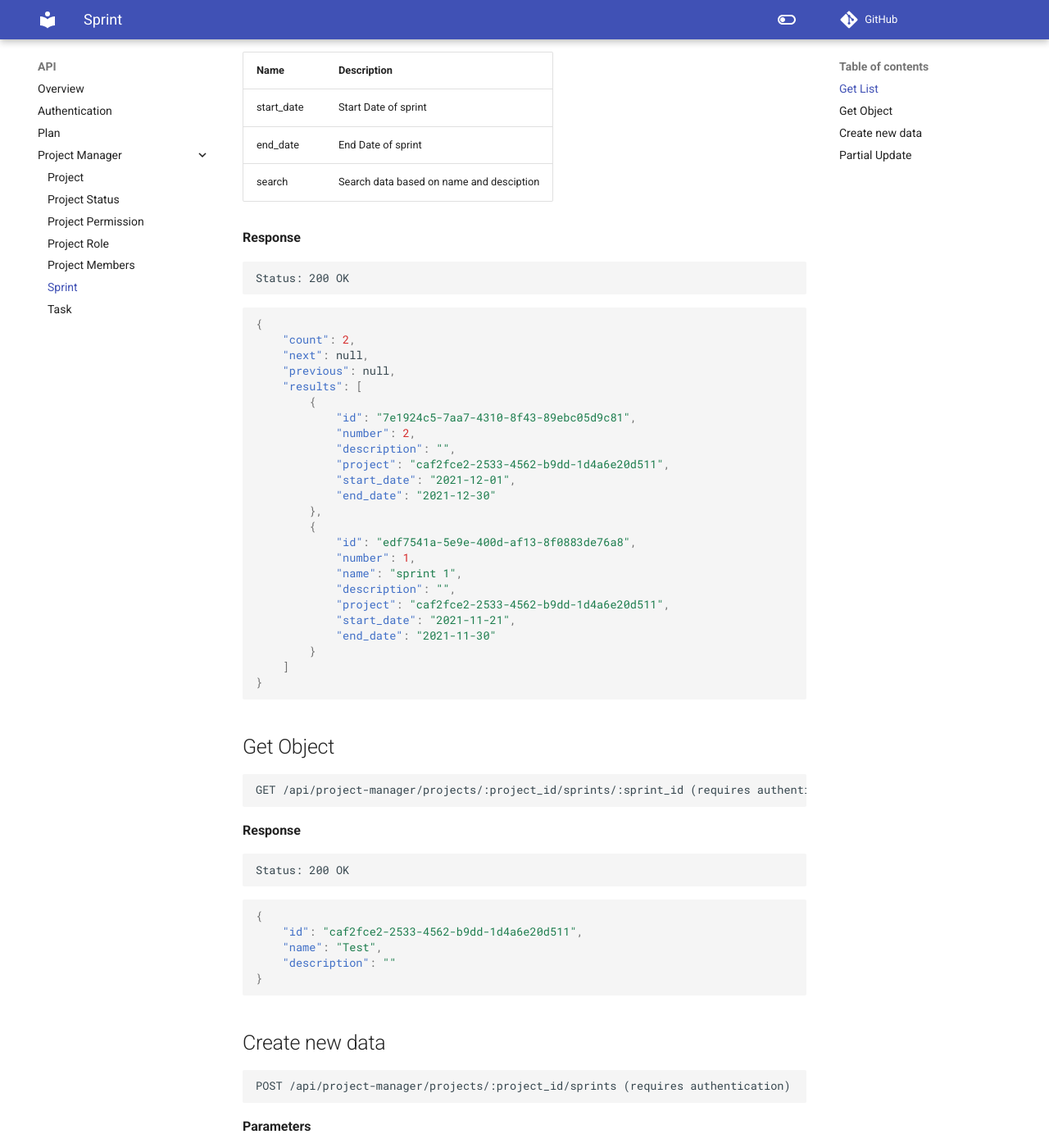
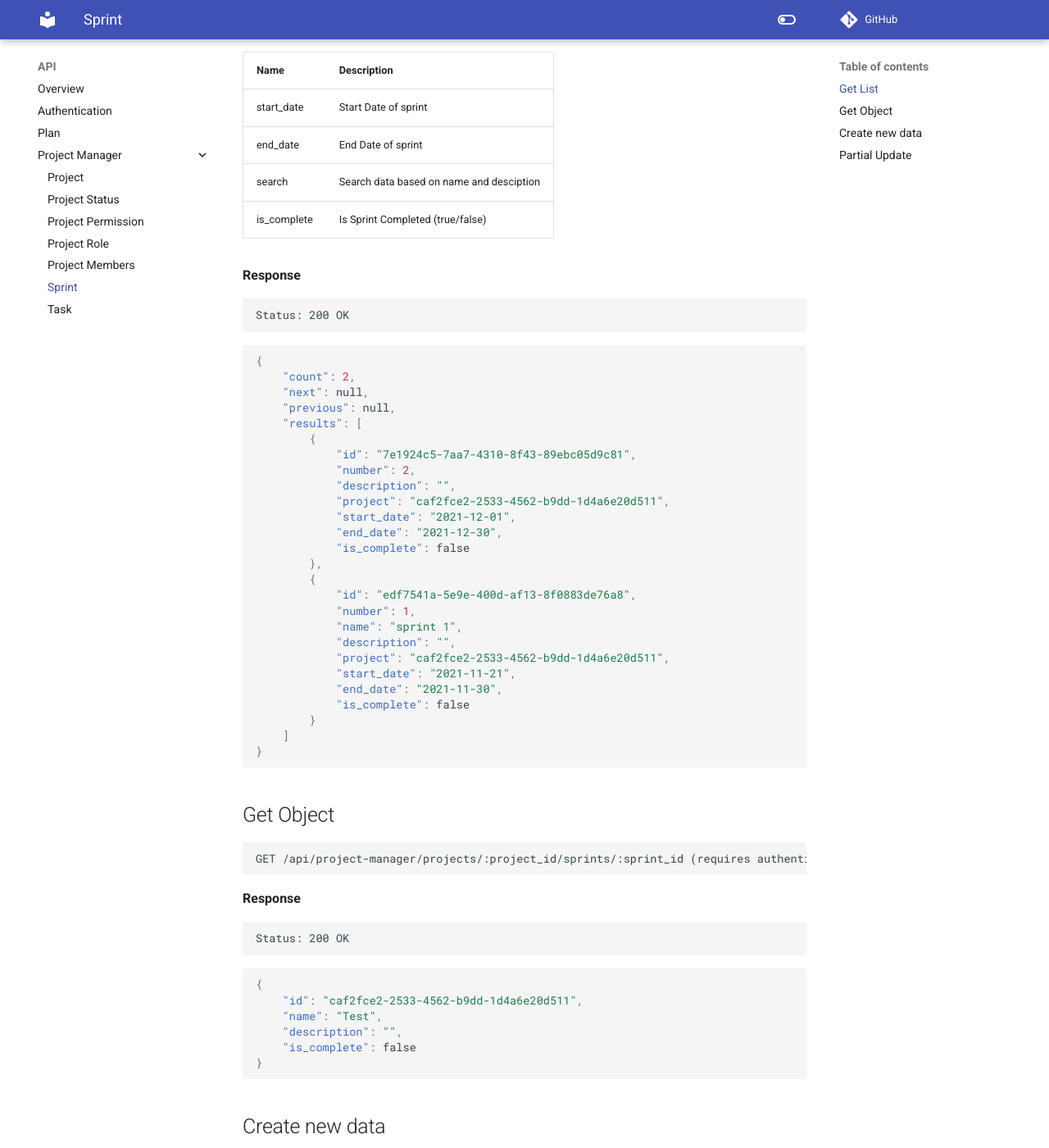
Before and after one commit to purnendukar/BeeHive-backend, an MkDocs documentation site: the page built from docs/api/5-sprint.md, in a window 1280 px wide and 1400 px high, scrolled down 437 px. Shown: the whole window at 82% size. Built offline with MkDocs 1.6.1 and Material for MkDocs 9.7.7, drawn with Linux system fonts in a browser that asks for light colours; comment, search, counter and statistics services are not loaded; some of the changed text lies outside the part shown.

Commit message:
chore(doc): sprint is_complete field added

````diff
--- a/docs/api/5-sprint.md
+++ b/docs/api/5-sprint.md
@@ -16,6 +16,7 @@ Name     | Description
 start_date | Start Date of sprint
 end_date | End Date of sprint
 search | Search data based on name and desciption
+is_complete | Is Sprint Completed (true/false)
 
 
 **Response**
@@ -34,7 +35,8 @@ Status: 200 OK
             "description": "",
             "project": "caf2fce2-2533-4562-b9dd-1d4a6e20d511",
             "start_date": "2021-12-01",
-            "end_date": "2021-12-30"
+            "end_date": "2021-12-30",
+            "is_complete": false
         },
         {
             "id": "edf7541a-5e9e-400d-af13-8f0883de76a8",
@@ -43,7 +45,8 @@ Status: 200 OK
             "description": "",
             "project": "caf2fce2-2533-4562-b9dd-1d4a6e20d511",
             "start_date": "2021-11-21",
-            "end_date": "2021-11-30"
+            "end_date": "2021-11-30",
+            "is_complete": false
         }
     ]
 }
@@ -63,7 +66,8 @@ Status: 200 OK
 {
     "id": "caf2fce2-2533-4562-b9dd-1d4a6e20d511",
     "name": "Test",
-    "description": ""
+    "description": "",
+    "is_complete": false
 }
 ```
 
@@ -106,7 +110,8 @@ Status: 201 Created
     "description": "",
     "project": "caf2fce2-2533-4562-b9dd-1d4a6e20d511",
     "start_date": "2021-12-01",
-    "end_date": "2021-12-30"
+    "end_date": "2021-12-30",
+    "is_complete": false
 }
 ```
 
@@ -134,7 +139,8 @@ end_date | sprint end date
     "description": "",
     "project": "caf2fce2-2533-4562-b9dd-1d4a6e20d511",
     "start_date": "2021-12-01",
-    "end_date": "2021-12-30"
+    "end_date": "2021-12-30",
+    "is_complete": false
 }
 ```
 
@@ -149,6 +155,7 @@ Status: 200 OK
     "description": "",
     "project": "caf2fce2-2533-4562-b9dd-1d4a6e20d511",
     "start_date": "2021-12-01",
-    "end_date": "2021-12-30"
+    "end_date": "2021-12-30",
+    "is_complete": false
 }
 ```
````
